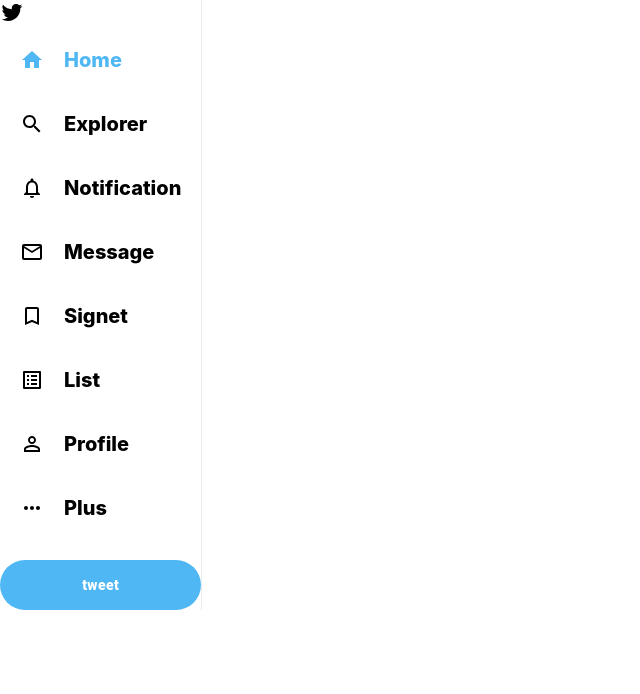
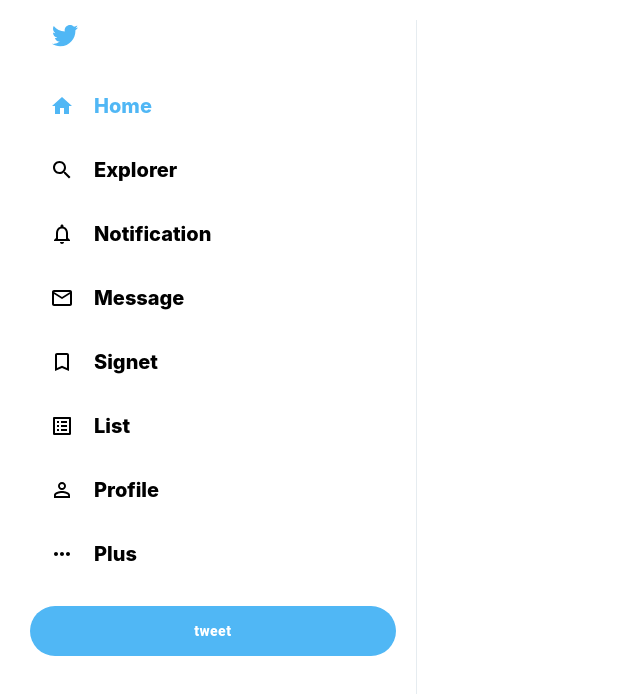
Before and after one commit to leopaul29/twitter-clone, a React (Create React App) app: page / in a window 1280 px wide. Shown: the top 694 px of the page, without its empty margins (0-640 px from the left). Built offline with nearby package versions, Linux system fonts and the light colour scheme.

Commit message:
update twitter icon

```diff
--- a/src/App.css
+++ b/src/App.css
@@ -5,4 +5,9 @@ body {
 
 .app {
     display: flex;
+    height: 100vh;
+    max-width: 1300px;
+    margin-left: auto;
+    margin-right: auto;
+    padding: 0 10px;
 }
--- a/src/Sidebar.css
+++ b/src/Sidebar.css
@@ -27,6 +27,18 @@
 
 .sidebar {
     border-right: 1px solid var(--twitter-background);
+    flex: 0.3;
+    /* min-width: 250px; */
+    margin-top: 20px;
+    padding-right: 20px;
+    padding-left: 20px;
+}
+
+.sidebar__twitterIcon {
+    color: var(--twitter-color);
+    font-size: 30px !important;
+    margin-left: 20px;
+    margin-bottom: 20px;
 }
 
 .sidebar__tweet {
--- a/src/Sidebar.js
+++ b/src/Sidebar.js
@@ -17,7 +17,7 @@ export default class Sidebar extends Component {
         return (
             <div className="sidebar">
                 {/* Twitter icon */}
-                <TwitterIcon/>
+                <TwitterIcon className='sidebar__twitterIcon'/>
 
                 {/* SidebarOption */}
                 <SidebarOption active Icon={HomeIcon} text="Home"/>
```
